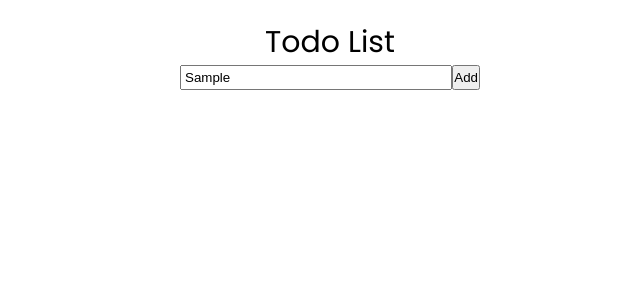
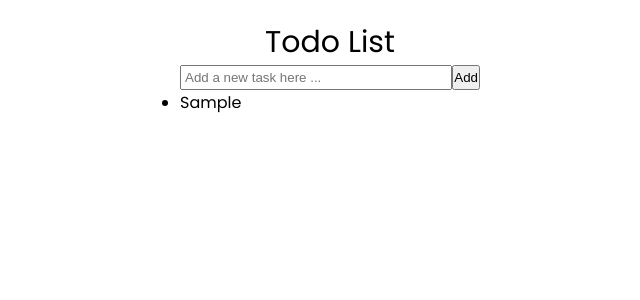
Before and after one commit to Kz0804/todo-list, a React (Create React App) app: page / in a window 1280 px wide. Both pictures are taken after typing "Sample" into the empty fields and a click on the button "Add". Shown: the top 300 px of the page, without its empty margins (310-950 px from the left). Built offline with nearby package versions, Linux system fonts and the light colour scheme; the HTML template or start-up script is replaced by a standard one.

Commit message:
Implement the feature to add tasks to list

```diff
--- a/src/components/Task/Task.jsx
+++ b/src/components/Task/Task.jsx
@@ -1,10 +1,18 @@
-import React from 'react';
+import React, { useState } from 'react';
 import Adder from './components/Adder';
+import List from './components/List';
 
 const Task = () => {
+  const [tasks, setTasks] = useState([]);
+
+  const onAdd = (newTask) => {
+    setTasks([...tasks, newTask]);
+  };
+
   return (
     <main>
-      <Adder />
+      <Adder onAdd={onAdd} />
+      <List tasks={tasks} />
     </main>
   );
 };
--- a/src/components/Task/components/Adder.jsx
+++ b/src/components/Task/components/Adder.jsx
@@ -1,7 +1,14 @@
 import React, { useState } from 'react';
 
-const Adder = () => {
+const Adder = ({ onAdd }) => {
+  const [id, setId] = useState(1);
   const [content, setContent] = useState('');
+
+  const handleAdd = () => {
+    content.trim() && onAdd({ id: id, content: content, completed: false });
+    setId(id + 1);
+    setContent('');
+  };
 
   return (
     <div className="task--adder">
@@ -12,7 +19,9 @@ const Adder = () => {
         value={content}
         onChange={(event) => setContent(event.target.value)}
       />
-      <button className="btn-add">Add</button>
+      <button className="btn-add" onClick={handleAdd}>
+        Add
+      </button>
     </div>
   );
 };
--- /dev/null
+++ b/src/components/Task/components/List.jsx
@@ -0,0 +1,15 @@
+import React from 'react';
+
+const List = ({ tasks }) => {
+  return (
+    <div className="task--list">
+      <ul>
+        {tasks.map((task) => (
+          <li key={task.id}>{task.content}</li>
+        ))}
+      </ul>
+    </div>
+  );
+};
+
+export default List;
```
